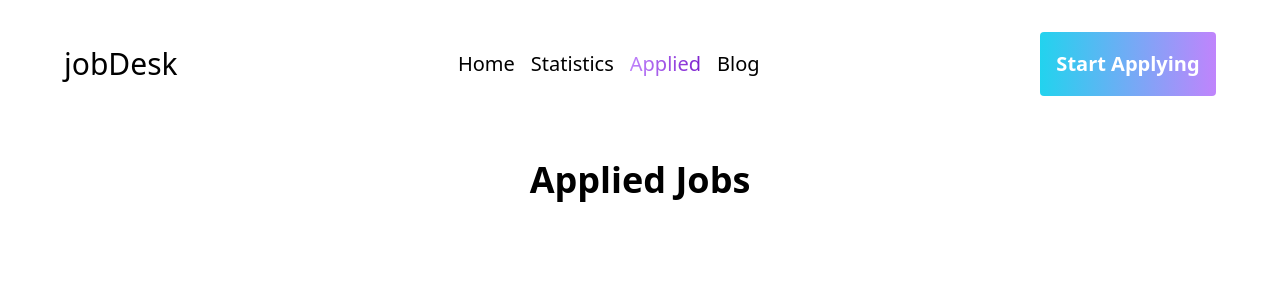
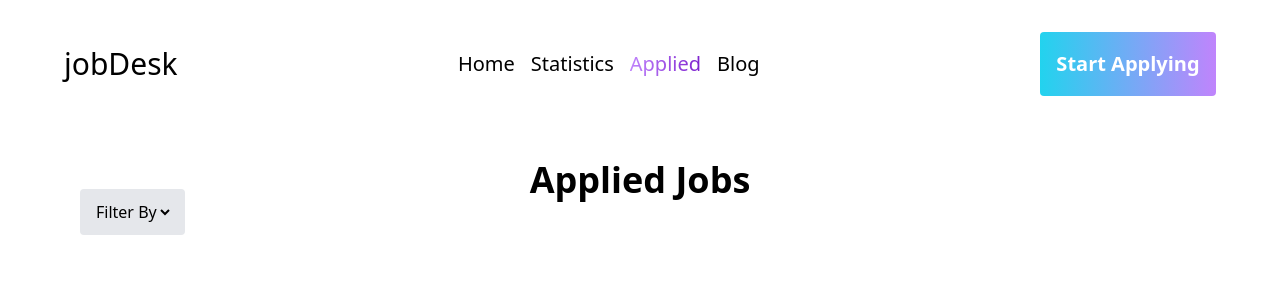
Before and after one commit to gaurabwebdev/jobdesk, a React (Vite) app: page /applied in a window 1280 px wide. Shown: the top 285 px of the page. Built offline with nearby package versions, Linux system fonts and the light colour scheme.

Commit message:
show all button reactivated

```diff
--- a/src/Components/Applied.jsx
+++ b/src/Components/Applied.jsx
@@ -7,7 +7,8 @@ const Applied = () => {
   const allJobs = useContext(JobContext);
 
   let [appliedJobArray, setAppliedJobArray] = useState([]);
-  useEffect(() => {
+  useEffect(
+    () => {
       const newJobArray = [];
       const jobsFromStorage = getSavedJobs();
       if (jobsFromStorage) {
@@ -19,11 +20,36 @@ const Applied = () => {
         }
       }
       setAppliedJobArray(newJobArray);
-  }, allJobs);
+    },
+    allJobs,
+    appliedJobArray
+  );
+  const handleChange = (e) => {
+    const userSelection = e.target.value;
+
+    if (appliedJobArray && userSelection !== "Filter By") {
+      const newJobArray = appliedJobArray.filter(
+        (job) => job.jobType === userSelection
+      );
+      setAppliedJobArray(newJobArray);
+    }
+  };
   console.log(appliedJobArray);
   return (
     <div className="my-container">
       <p className="text-4xl font-semibold text-center">Applied Jobs</p>
+      <div className="bg-gray-200 p-3 rounded inline">
+        <select
+          onChange={handleChange}
+          className="bg-gray-200"
+          name="jobs"
+          id="jobSelector"
+        >
+          <option default>Filter By</option>
+          <option value="remote">Remote</option>
+          <option value="onsite">On-Site</option>
+        </select>
+      </div>
       <div>
         <div className="p-3 gap-2 my-5">
           {appliedJobArray
--- a/src/Components/FeaturedJobs.jsx
+++ b/src/Components/FeaturedJobs.jsx
@@ -1,6 +1,7 @@
 import React, { useContext } from "react";
 import { FeaturedJobContext, JobContext } from "../App";
 import JobCard from "./JobCard";
+import { useState } from "react";
 
 const FeaturedJobs = () => {
   const allJobs = useContext(JobContext);
@@ -22,11 +23,15 @@ const FeaturedJobs = () => {
           ))}
         </div>
       </div>
-      <div className="my-continer flex justify-center mb-5">
-        <button onClick={showAll} className="my-btn">
-          See All Jobs
-        </button>
-      </div>
+      {featuredJobs.length <= 4 ? (
+        <div className="my-continer flex justify-center mb-5">
+          <button onClick={showAll} className="my-btn">
+            See All Jobs
+          </button>
+        </div>
+      ) : (
+        ""
+      )}
     </>
   );
 };
```
Lines whose indentation alone changed are shown as unchanged.
